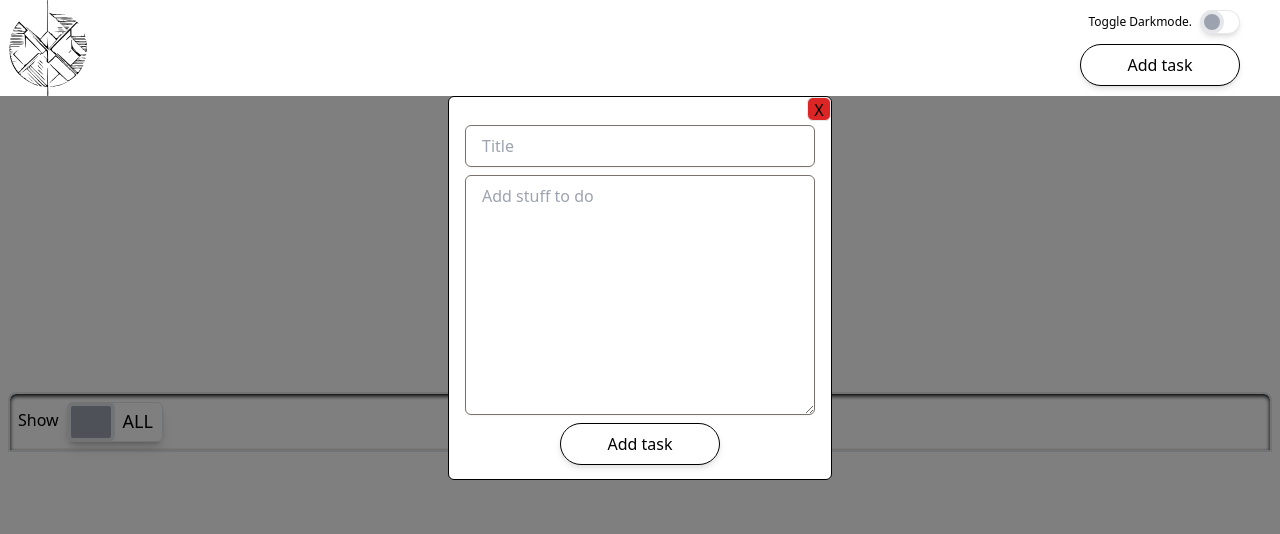
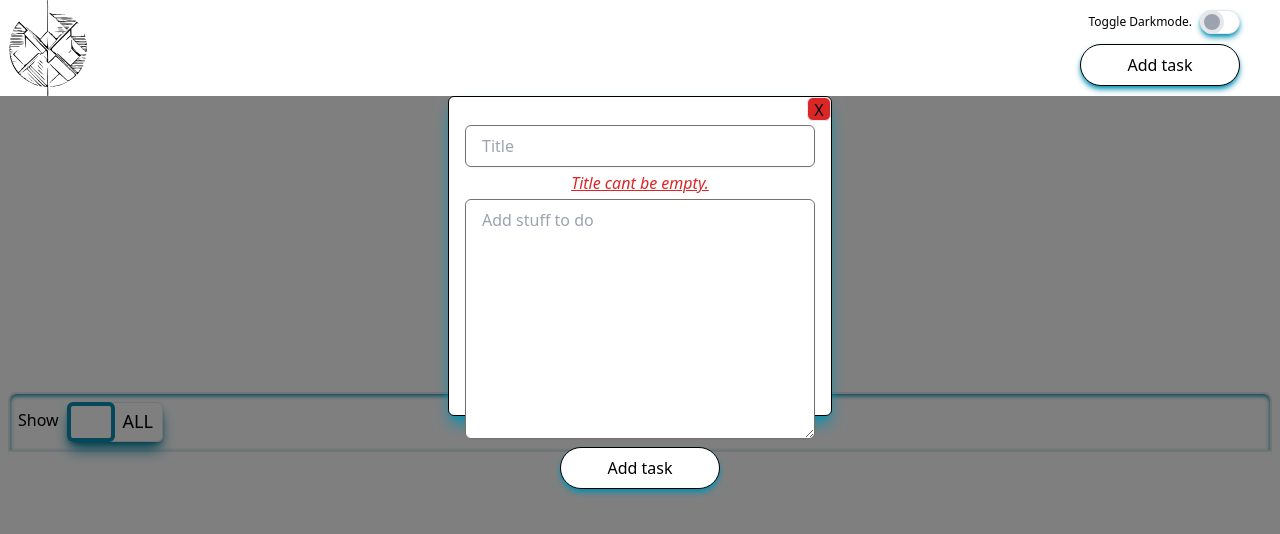
Before and after one commit to safstromo/weblab2, a Vue app: page / in a window 1280 px wide. Both pictures are taken after a click on the button "Add task". Shown: the top 534 px of the page. Built offline with nearby package versions, Linux system fonts and the light colour scheme.

Commit message:
add form valitation

```diff
--- a/src/components/AddTaskForm.vue
+++ b/src/components/AddTaskForm.vue
@@ -1,15 +1,21 @@
 <script setup lang="ts">
-import { ref } from 'vue';
+import { ref, computed } from 'vue';
 import { v4 as uuidv4 } from 'uuid';
 import { useTaskStore } from '@/stores/TaskStore';
 import type { Task } from '@/stores/TaskStore';
+import type { Ref } from 'vue';
 
 const taskStore = useTaskStore();
 const emit = defineEmits(['taskAdded']);
-const title = ref('');
+const title: Ref<string> = ref('');
 const todo = ref('');
+const isDisabled = computed(() => title.value.trim() === '');
 
 function addTask() {
+  if (title.value.trim() == '') {
+    return;
+  }
+
   const newTask: Task = {
     id: uuidv4(),
     title: title.value,
@@ -28,25 +34,16 @@ function addTask() {
 
 <template>
   <div
-        class="fixed md:inset-24 border border-black mx-auto inset-x-0 z-20 w-96 p-4 h-96 bg-white rounded-md dark:bg-gray-900 dark:text-white"
-    >
+    class="fixed flex flex-col justify-evenly md:inset-24 border border-black shadow-lg shadow-cyan-600 mx-auto inset-x-0 z-20 w-80 p-4 md:w-96 md:h-2/5 bg-white rounded-md dark:bg-gray-900 dark:text-white dark:shadow-amber-600">
     <form class="flex flex-col items-center justfy-center mt-2">
       <input class="dark:bg-gray-800" type="text" v-model="title" placeholder="Title" />
-            <textarea
-                v-model="todo"
-                class="h-60 dark:bg-gray-800"
-                placeholder="Add stuff to do"
-            ></textarea>
-            <button
-                @click.prevent="addTask"
-                class="w-40 mt-1 py-2 rounded-full bg-white transition ease-in-out delay-75 hover:-translate-y-1 hover:bg-stone-500 active:translate-y-1 drop-shadow-md dark:bg-gray-800 dark:hover:bg-gray-600 border-black border"
-            >
+      <p v-show="isDisabled" class="text-red-600 underline italic ">Title cant be empty.</p>
+      <textarea v-model="todo" class="h-60 dark:bg-gray-800" placeholder="Add stuff to do"></textarea>
+      <button @click.prevent="addTask" :disabled="isDisabled"
+        class="w-40 mt-1 py-2 rounded-full bg-white transition ease-in-out delay-75 hover:-translate-y-1 hover:bg-stone-500 shadow-md shadow-cyan-600 dark:shadow-amber-600 dark:bg-gray-800 dark:hover:bg-gray-600 border-black border">
         Add task
       </button>
-            <button
-                @click.prevent="$emit('taskAdded')"
-                class="absolute top-0 right-0 border w-6 h-6 rounded-md bg-red-600"
-            >
+      <button @click.prevent="$emit('taskAdded')" class="absolute top-0 right-0 border w-6 h-6 rounded-md bg-red-600">
         X
       </button>
     </form>
--- a/src/components/AddTaskModal.vue
+++ b/src/components/AddTaskModal.vue
@@ -6,7 +6,7 @@ let show = ref(false);
 <template>
     <button
         @click.prevent="show = !show"
-        class="absolute top-10 right-10 w-40 mt-1 py-2 rounded-full bg-white transition ease-in-out delay-75 hover:-translate-y-1 hover:bg-stone-500 active:translate-y-1 shadow-md border border-black dark:bg-gray-800 dark:hover:bg-gray-600 dark:text-white dark:shadow-amber-600"
+        class="absolute top-10 right-10 w-40 mt-1 py-2 rounded-full bg-white transition ease-in-out delay-75 hover:-translate-y-1 hover:bg-stone-500 active:translate-y-1 shadow-md border border-black shadow-cyan-600 dark:bg-gray-800 dark:hover:bg-gray-600 dark:text-white dark:shadow-amber-600"
     >
         Add task
     </button>
--- a/src/components/DarkModeButton.vue
+++ b/src/components/DarkModeButton.vue
@@ -19,7 +19,7 @@ const toggleDark = useToggle(isDark);
             />
             <label
                 for="toggle"
-                class="toggle-label block overflow-hidden h-6 rounded-full bg-white border shadow-md cursor-pointer dark:border-none"
+                class="toggle-label block overflow-hidden h-6 rounded-full bg-white border shadow-md shadow-cyan-600 cursor-pointer dark:border-none dark:shadow-none"
             ></label>
         </div>
     </div>
--- a/src/components/DoneButton.vue
+++ b/src/components/DoneButton.vue
@@ -8,12 +8,12 @@ const taskStore = useTaskStore();
   <div class="m-2">
     <label for="toggle" class="text-md dark:text-white pr-2">Show</label>
     <div
-      class="relative inline-block w-26 h-10 mr-2 align-middle select-none transition duration-200 ease-in shadow-lg dark:shadow-amber-600">
+      class="relative inline-block rounded-md w-26 h-10 mr-2 align-middle select-none  shadow-lg shadow-cyan-600 dark:shadow-amber-600">
       <input @input="taskStore.filterToggle" v-model="taskStore.filterTasks" type="checkbox" name="toggleDone"
         id="toggleDone"
-        class="toggle-checkbox absolute block w-12 h-10 rounded-md bg-gray-400 border-4 appearance-none cursor-pointer dark:bg-white dark:border-amber-600" />
+        class="toggle-checkbox absolute block w-12 h-10 rounded-md bg-white border-4 border-cyan-600 appearance-none cursor-pointer dark:bg-white dark:border-amber-600" />
       <label for="toggleDone"
-        class="toggle-label block overflow-hidden h-10 rounded-md bg-white border shadow-md cursor-pointer pt-1 p-1 text-lg text-center dark:border-none">
+        class="toggle-label block overflow-hidden h-10 rounded-md bg-white border shadow-md transition duration-300 ease-in cursor-pointer pt-1 p-1 text-lg text-center dark:border-none">
         <p>Todo &nbsp;ALL&nbsp;</p>
       </label>
     </div>
@@ -23,11 +23,11 @@ const taskStore = useTaskStore();
 .toggle-checkbox:checked {
   @apply dark:border-amber-600;
   right: 0;
-  border-color: #68d391;
+  border-color: #00acc1;
 }
 
 .toggle-checkbox:checked+.toggle-label {
   @apply dark:bg-amber-600;
-  background-color: #68d391;
+  background-color: #00acc1;;
 }
 </style>
--- a/src/components/PercentCircle.vue
+++ b/src/components/PercentCircle.vue
@@ -15,7 +15,7 @@ const percentDone = computed(() => {
 
 <template>
     <div
-        class="flex flex-col items-center mb-10 justify-center w-60 h-60 rounded-full bg-white border shadow-xl m-2 dark:bg-gray-800 dark:text-white dark:border-black dark:shadow-amber-600"
+        class="flex flex-col items-center mb-10 justify-center w-60 h-60 rounded-full bg-white border shadow-xl m-2 shadow-cyan-600 dark:bg-gray-800 dark:text-white dark:border-black dark:shadow-amber-600"
     >
         <h2 class="text-2xl">Tasks done</h2>
         <h2 class="text-3xl">{{ percentDone }}%</h2>
--- a/src/components/SingleTask.vue
+++ b/src/components/SingleTask.vue
@@ -11,7 +11,7 @@ const task: Task = taskStore.tasks.find((task) => task.id === taskProp.taskId)!;
     <div class="container p-5 mx-auto flex flex-col items-center dark:text-white">
         <h2 class="text-3xl underline m-5">{{ task?.title }}</h2>
 
-        <p class="text-md text-center">{{ task.todo }}</p>
+        <p class="text-md text-center max-w-3xl">{{ task.todo }}</p>
 
         <h3 class="text-lg underline pt-8">Mark as done</h3>
         <input class="checkbox w-10 h-10 m-2 shadow-md" type="checkbox" v-model="task.isDone" />
--- a/src/components/TaskTile.vue
+++ b/src/components/TaskTile.vue
@@ -13,7 +13,7 @@ function deleteTask(taskToDelete: Task) {
 <template>
   <ul class="flex flex-row justify-center flex-wrap w-full">
     <li v-show="!taskStore.filterTasks"
-      class="box-border flex m-2 w-80 bg-white border border-black rounded-md shadow-md dark:bg-gray-900 dark:text-white dark:shadow-amber-600 md:max-h-none max-h-20"
+      class="box-border flex m-2 w-80 bg-white border border-x-cyan-600 rounded-md shadow-md shadow-cyan-600 dark:border-black dark:bg-gray-900 dark:text-white dark:shadow-amber-600 md:max-h-none max-h-20"
       v-for="task in taskStore.tasks" :key="task.id">
       <router-link :to="{ name: 'task', params: { taskId: task.id } }">
         <div class="textbox flex h-auto max-h-20 flex-col items-center md:max-h-none">
@@ -28,7 +28,7 @@ function deleteTask(taskToDelete: Task) {
       </button>
     </li>
     <li
-      class="box-border flex m-2 w-80 bg-white border border-black rounded-md shadow-md dark:bg-gray-900 dark:text-white dark:shadow-amber-600"
+      class="box-border flex m-2 w-80 bg-white border border-black rounded-md shadow-md shadow-cyan-600 dark:bg-gray-900 dark:text-white dark:shadow-amber-600"
       v-show="taskStore.filterTasks" v-for="task in taskStore.getIncomplete" :key="task.id">
       <router-link :to="{ name: 'task', params: { taskId: task.id } }">
         <div class="textbox flex max-h-20 flex-col items-center md:max-h-none">
--- a/src/views/HomeView.vue
+++ b/src/views/HomeView.vue
@@ -10,7 +10,7 @@ const taskStore = useTaskStore();
     <div class="flex flex-col justify-items-center items-center p-2">
         <PercentCircle :tasks="taskStore.tasks" />
         <div
-            class="container border-2 rounded-t-lg shadow-inner shadow-black dark:border-black dark:shadow-amber-600"
+            class="container border-2 rounded-t-lg shadow-inner shadow-cyan-600 dark:border-black dark:shadow-amber-600"
         >
             <DoneButton />
             <TaskTile />
```
Lines whose indentation alone changed are shown as unchanged.
